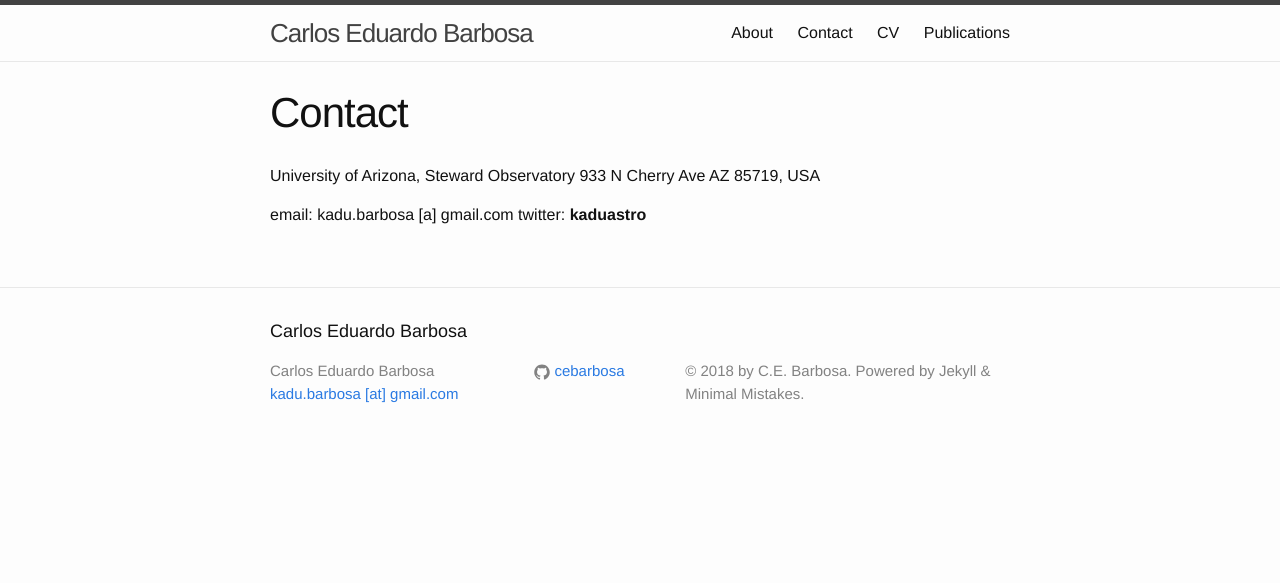
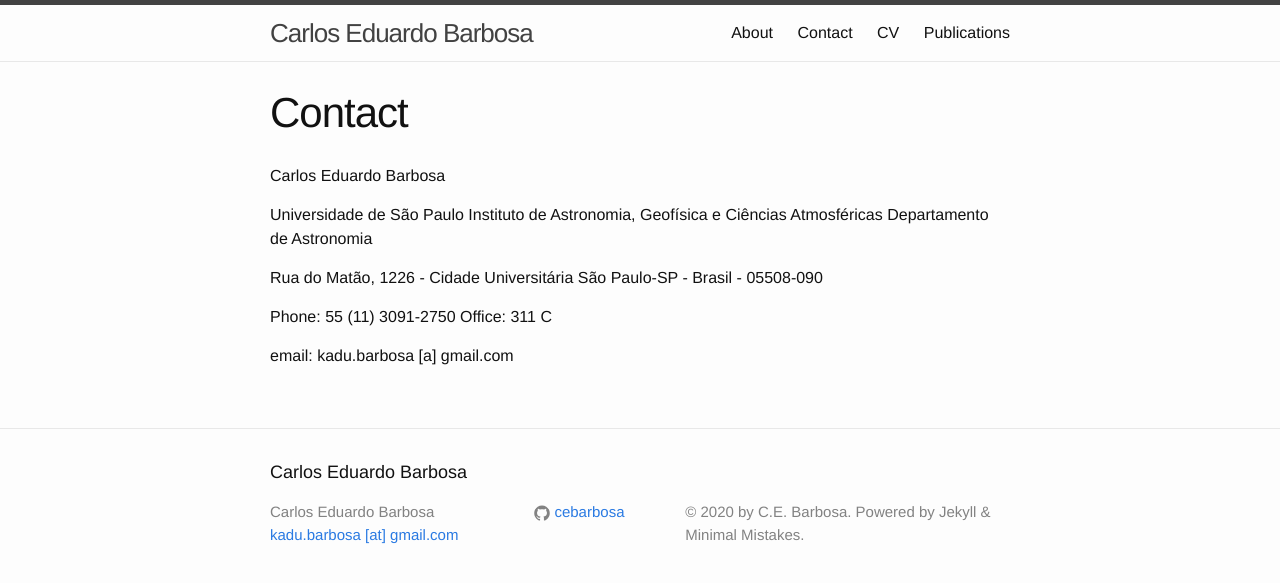
Before and after one commit to cebarbosa/cebarbosa.github.io, a Jekyll site: the page built from contact.md, in a window 1280 px wide. Shown: the top 583 px of the page. Built offline with Jekyll 4.4.1, drawn with Linux system fonts in a browser that asks for light colours.

Commit message:
Updated contact.

```diff
--- a/_config.yml
+++ b/_config.yml
@@ -9,7 +9,7 @@
 title: Carlos Eduardo Barbosa
 email: kadu.barbosa [at] gmail.com
 description: > # this means to ignore newlines until "baseurl:"
-    &copy; 2018 by C.E. Barbosa.
+    &copy; 2020 by C.E. Barbosa.
     Powered by Jekyll & Minimal Mistakes.
 baseurl: "" # the subpath of your site, e.g. /blog
 url: "http://cebarbosa.github.io" # the base hostname & protocol for your site
--- a/contact.md
+++ b/contact.md
@@ -3,9 +3,15 @@ layout: page
 title: "Contact"
 ---
 
-University of Arizona, Steward Observatory
-933 N Cherry Ave
-AZ 85719, USA
+Carlos Eduardo Barbosa
+
+Universidade de São Paulo
+Instituto de Astronomia, Geofísica e Ciências Atmosféricas
+Departamento de Astronomia
+
+Rua do Matão, 1226 - Cidade Universitária São Paulo-SP - Brasil - 05508-090
+
+Phone: 55 (11) 3091-2750
+Office: 311 C
 
 email: kadu.barbosa [a] gmail.com
-twitter: __kaduastro__
```
Also changed, not shown: _posts/bk_2019-12-27-analise-de-estatisticas-avancadas-requerem-cuidado-nas-interpretacoes.markdown (renamed from _posts/2019-12-27-analise-de-estatisticas-avancadas-requerem-cuidado-nas-interpretacoes.markdown).
